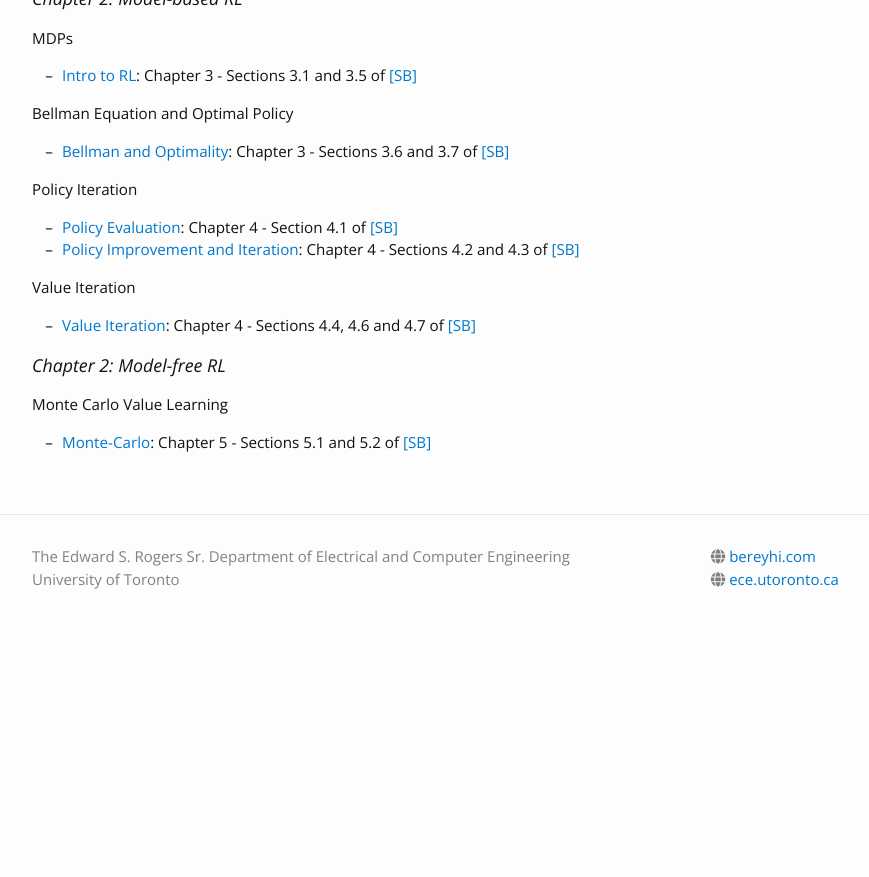
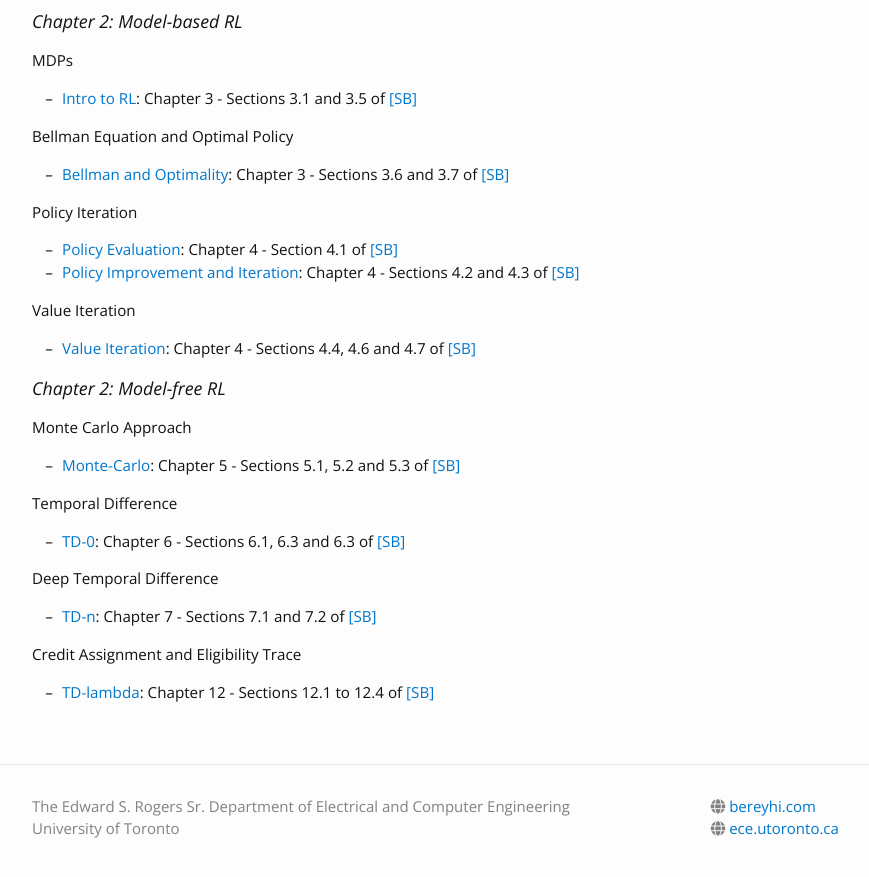
Before and after one commit to bereyhi-courses/rl-utoronto, a Jekyll site: the page built from materials.md, in a window 1280 px wide and 900 px high, scrolled down 1864 px. Shown: the top 877 px of the window, without its empty margins (163-1032 px from the left). Built offline with Jekyll 4.4.1, drawn with Linux system fonts in a browser that asks for light colours; nearby versions of some CDN libraries; before the commit the page ends 2514 px from its top, so only the background shows below that; some of the changed text lies outside the part shown.

```diff
--- a/materials.md
+++ b/materials.md
@@ -34,6 +34,7 @@ The lecture notes are uploaded through the semester. For each chapter, the notes
 ## Tutorial Notebooks and Videos
 The tutorial notebooks can be accessed below.
 * [Tutorial 1]({{site.baseurl}}/assets/Tutorials/Tutorial_1.ipynb): Overview on RL environment and Introduction to Gymnasium, by __Eason Qu__ [Video](https://play.library.utoronto.ca/watch/b1e2e52ab234989cb9da863f4c4fbadc)
+* [Tutorial 2]({{site.baseurl}}/assets/Tutorials/Tutorial_2.ipynb): Overview on RL environment and Introduction to Gymnasium, by __Eason Qu__ [Video](https://play.library.utoronto.ca/watch/d4f9c09f5081542d3592b146e526cc71)
 
 
 ## Book
@@ -87,5 +88,14 @@ This section will be completed gradually through the semester.
 * [Value Iteration](http://incompleteideas.net/book/the-book-2nd.html): Chapter 4 - Sections 4.4, 4.6 and 4.7 of [[SB]](http://incompleteideas.net/book/the-book-2nd.html)
 
 ### Chapter 2: Model-free RL
-#### Monte Carlo Value Learning
-* [Monte-Carlo](http://incompleteideas.net/book/the-book-2nd.html): Chapter 5 - Sections 5.1 and 5.2 of [[SB]](http://incompleteideas.net/book/the-book-2nd.html)
+#### Monte Carlo Approach
+* [Monte-Carlo](http://incompleteideas.net/book/the-book-2nd.html): Chapter 5 - Sections 5.1, 5.2 and 5.3 of [[SB]](http://incompleteideas.net/book/the-book-2nd.html)
+
+#### Temporal Difference
+* [TD-0](http://incompleteideas.net/book/the-book-2nd.html): Chapter 6 - Sections 6.1, 6.3 and 6.3 of [[SB]](http://incompleteideas.net/book/the-book-2nd.html)
+
+#### Deep Temporal Difference
+* [TD-n](http://incompleteideas.net/book/the-book-2nd.html): Chapter 7 - Sections 7.1 and 7.2 of [[SB]](http://incompleteideas.net/book/the-book-2nd.html)
+
+#### Credit Assignment and Eligibility Trace
+* [TD-lambda](http://incompleteideas.net/book/the-book-2nd.html): Chapter 12 - Sections 12.1 to 12.4 of [[SB]](http://incompleteideas.net/book/the-book-2nd.html)
```
Also changed, not shown: _lectures/L21_MCRL.md (+1 -1 lines), _lectures/L22_MCPI.md (added, +16 -0 lines), _lectures/L23_Bootstrapping.md (added, +16 -0 lines), _lectures/L24_TD0.md (added, +15 -0 lines), 3 other files.
